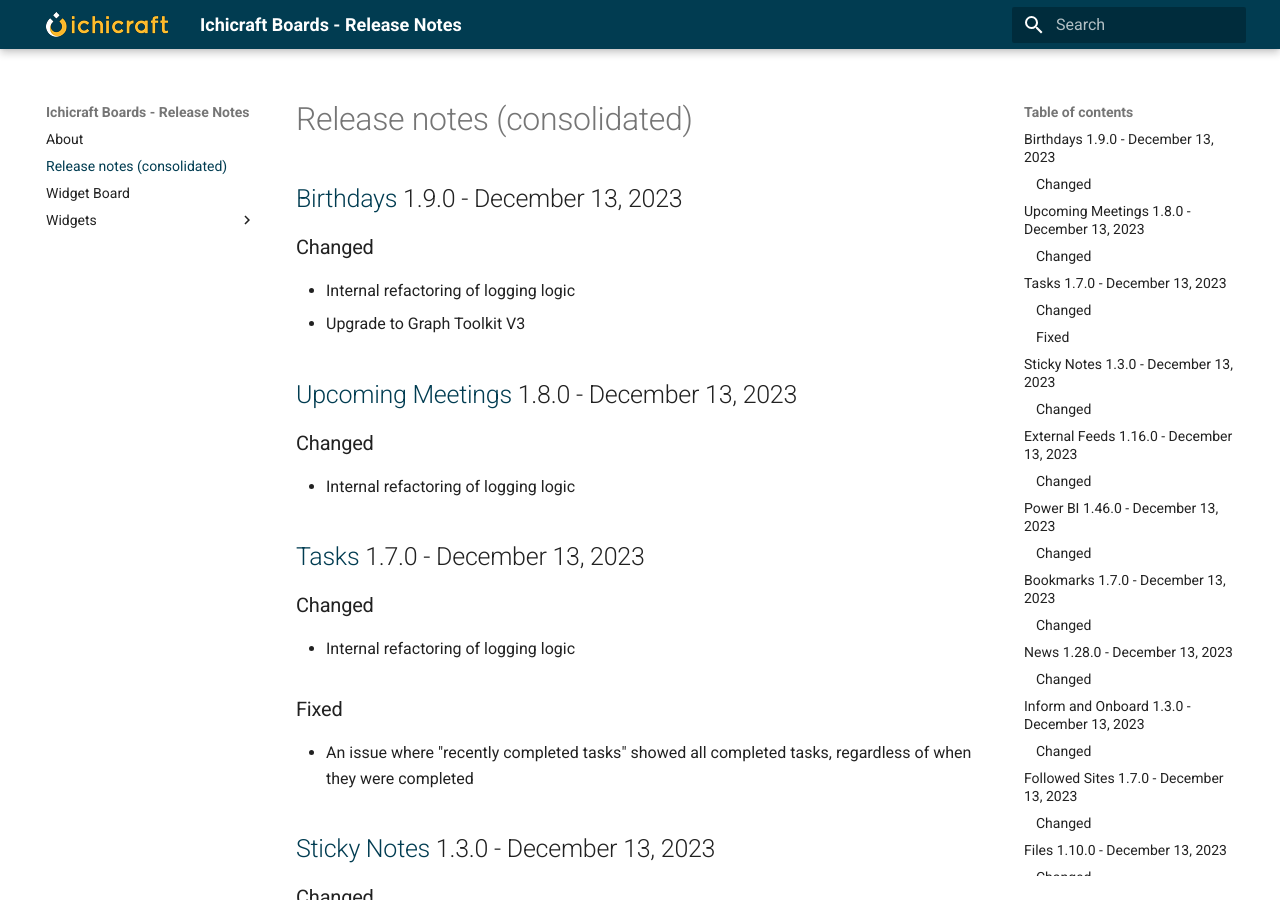
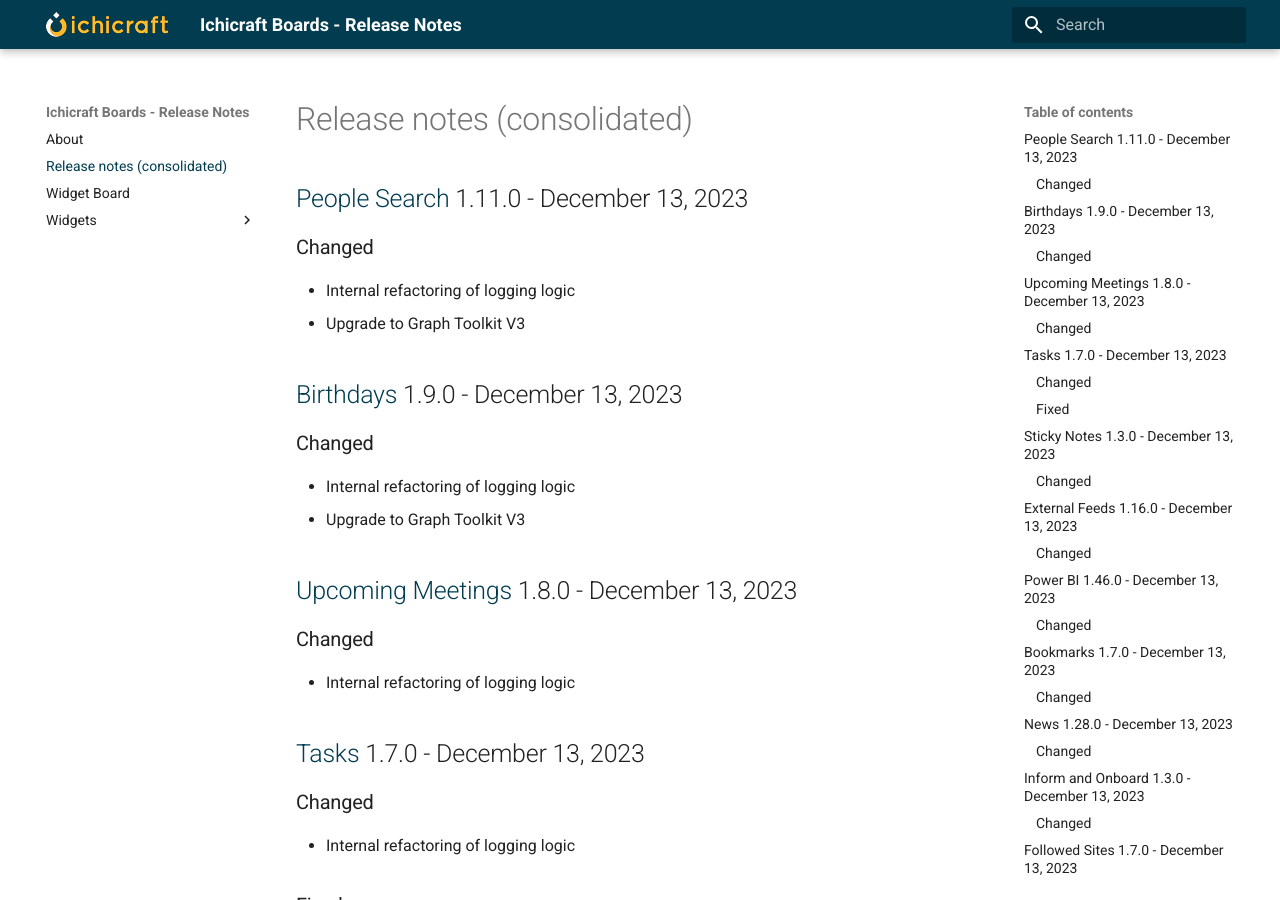
Before and after one commit to ichicraft/widgets-docs, an MkDocs documentation site: the page built from docs/Release-notes-(consolidated).md, in a window 1280 px wide and 900 px high. Built offline with MkDocs 1.6.1 and Material for MkDocs 9.7.7, drawn with Linux system fonts in a browser that asks for light colours.

Commit message:
Release notes updated by BuildService

```diff
--- a/docs/Release-notes-(consolidated).md
+++ b/docs/Release-notes-(consolidated).md
@@ -1,3 +1,9 @@
+## [People Search](./Widgets/People Search.md) 1.11.0 - December 13, 2023
+
+### Changed
+- Internal refactoring of logging logic
+- Upgrade to Graph Toolkit V3
+
 ## [Birthdays](./Widgets/Birthdays.md) 1.9.0 - December 13, 2023
 
 ### Changed
```
Also changed, not shown: docs/Widgets/People Search.md (+6 -0 lines).
